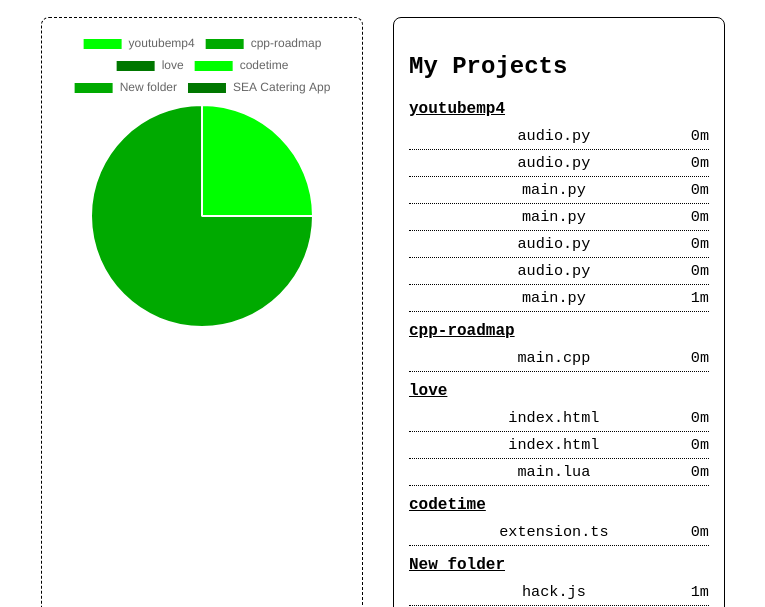
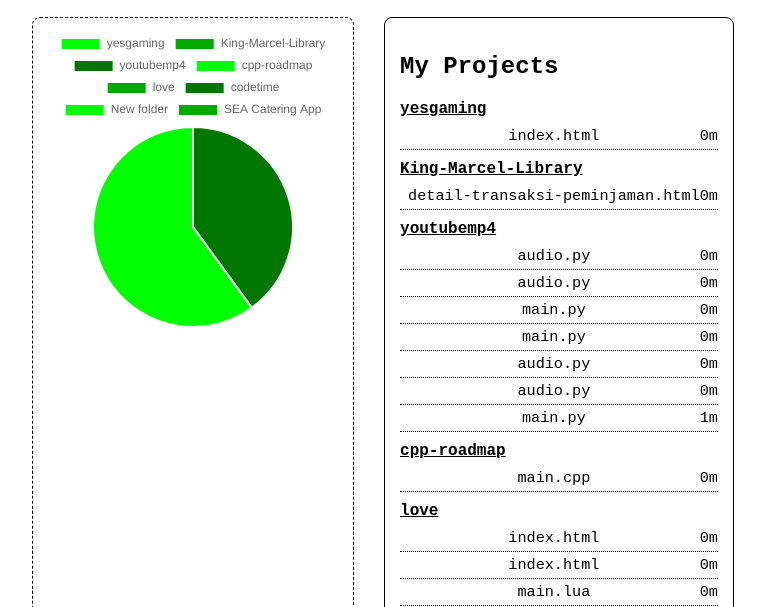
Before and after one commit to Myriadn/Cotrax, a website: page src/page/temp.html in a window 1280 px wide. Shown: the part 156-763 px from the top of the page, without its empty margins (257-1022 px from the left). Drawn offline with nearby package versions, Linux system fonts and the light colour scheme.

Commit message:
Publish on Marketplace

```diff
--- a/package.json
+++ b/package.json
@@ -2,8 +2,8 @@
   "name": "cotrax",
   "displayName": "Cotrax",
   "description": "a code tracker that flex your code time",
-  "version": "0.0.1",
-  "publisher": "",
+  "version": "0.0.2",
+  "publisher": "Cotrax",
   "repository": {
     "type": "git",
     "url": "https://github.com/Myriadn/Cotrax.git"
--- a/src/api/apiService.ts
+++ b/src/api/apiService.ts
@@ -6,8 +6,9 @@
 import axios from "axios";
 import { Projects, Files, Time_Logs } from "../models/models";
 
+// this base URL can be changed to yours
 const apiClient = axios.create({
-  baseURL: "http://localhost:7000/api/v1", // || "https://cotrax.onrender.com/api/v1"
+  baseURL: "https://cotrax.onrender.com/api/v1", // "https://cotrax.onrender.com/api/v1" or "http://localhost:7000/api/v1"
   timeout: 10000,
   headers: {
     "Content-Type": "application/json",
--- a/src/page/temp.html
+++ b/src/page/temp.html
@@ -19,10 +19,10 @@
         <script>
     const ctx = document.getElementById('pieChart').getContext('2d');
     const data = {
-      labels: ['youtubemp4', 'cpp-roadmap', 'love', 'codetime', 'New folder', 'SEA Catering App'],
+      labels: ['yesgaming', 'King-Marcel-Library', 'youtubemp4', 'cpp-roadmap', 'love', 'codetime', 'New folder', 'SEA Catering App'],
       datasets: [{
         label: 'code-playtime',
-        data: [1, 0, 0, 0, 3, 0],
+        data: [0, 0, 2, 0, 0, 0, 3, 0],
         backgroundColor: ['#00FF00', '#00AA00', '#007700'],
         hoverOffset: 20
       }]
@@ -58,6 +58,28 @@
       <div class="project-list">
         <h2>My Projects</h2>
 
+
+            <div class="project">
+                <p class="project-title">yesgaming</p>
+
+                <div class="file-item">
+                    <span class="file-icon"></span>
+                    <span>index.html</span>
+                    <span class="time">0m</span>
+                </div>
+
+            </div>
+
+            <div class="project">
+                <p class="project-title">King-Marcel-Library</p>
+
+                <div class="file-item">
+                    <span class="file-icon"></span>
+                    <span>detail-transaksi-peminjaman.html</span>
+                    <span class="time">0m</span>
+                </div>
+
+            </div>
 
             <div class="project">
                 <p class="project-title">youtubemp4</p>
--- a/tsconfig.json
+++ b/tsconfig.json
@@ -3,12 +3,10 @@
     "module": "Node16",
     "target": "ES2022",
     "outDir": "out",
-		"lib": [
-			"ES2022"
-		],
+    "lib": ["ES2022", "DOM"],
     "sourceMap": true,
     "rootDir": "src",
-		"strict": true,   /* enable all strict type-checking options */
+    "strict": true /* enable all strict type-checking options */
     /* Additional Checks */
     // "noImplicitReturns": true, /* Report error when not all code paths in function return a value. */
     // "noFallthroughCasesInSwitch": true, /* Report errors for fallthrough cases in switch statement. */
```
Also changed, not shown: CHANGELOG.md, README.md, 1 other file. Lines whose indentation alone changed are shown as unchanged.
